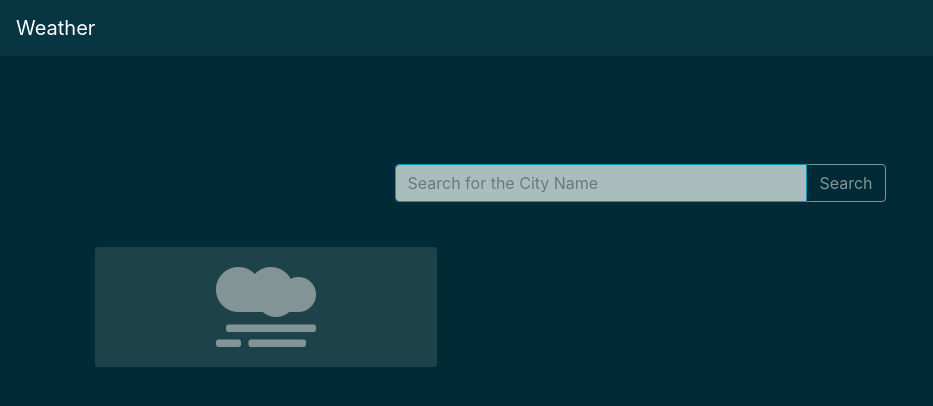
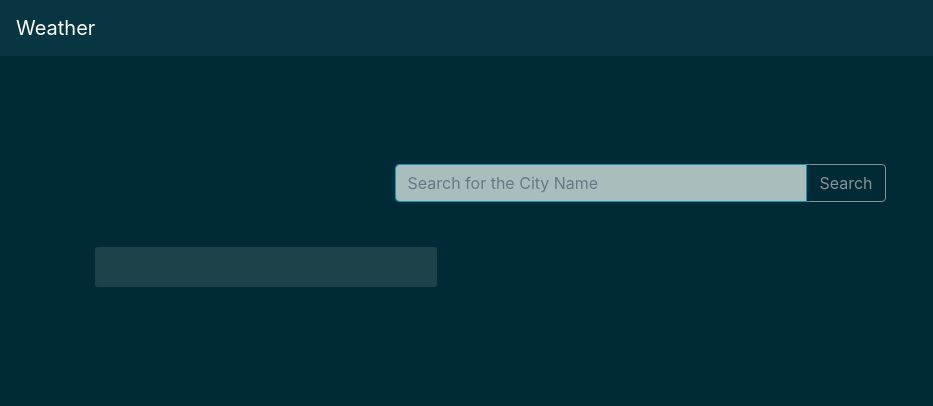
Before and after one commit to isaquielfernandes/react-app-weather, a React (Create React App) app: page / in a window 1280 px wide. Shown: the top 406 px of the page, without its empty margins (0-933 px from the left). Built offline with nearby package versions, Linux system fonts and the light colour scheme.

Commit message:
Update Weather.js

```diff
--- a/src/components/Weather.js
+++ b/src/components/Weather.js
@@ -56,14 +56,14 @@ const Weather = () => {
           {weather.icon && (
             <div>
               <hr className="m-0" />
-              <img src={weather.icon} alt="" width={48} height={48} />
+              <img src={weather.icon} alt="" width={56} height={56} />
               <span>{weather.description}</span>
             </div>
           )}
         </Card.Body>
       ) : (
         <Card.Body className="card mt-2 text-center">
-          <i className="fas fa-smog fa-5x"></i>
+          {/*<i className="fas fa-smog fa-5x"></i>*/}
         </Card.Body>
       )}
     </>
```
